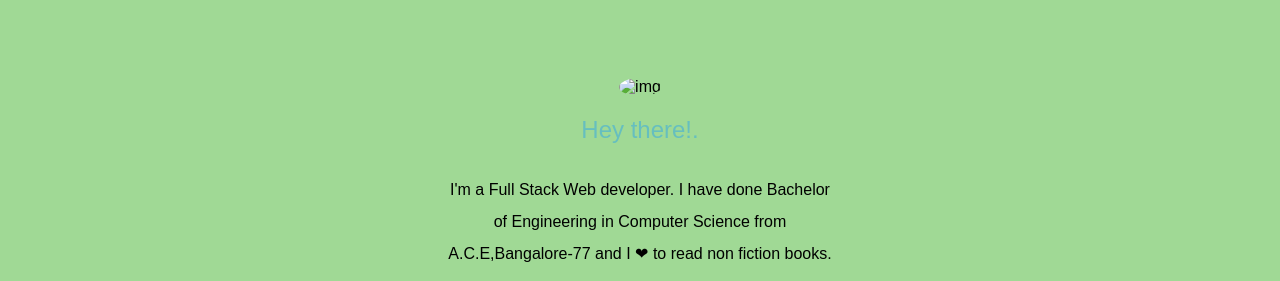
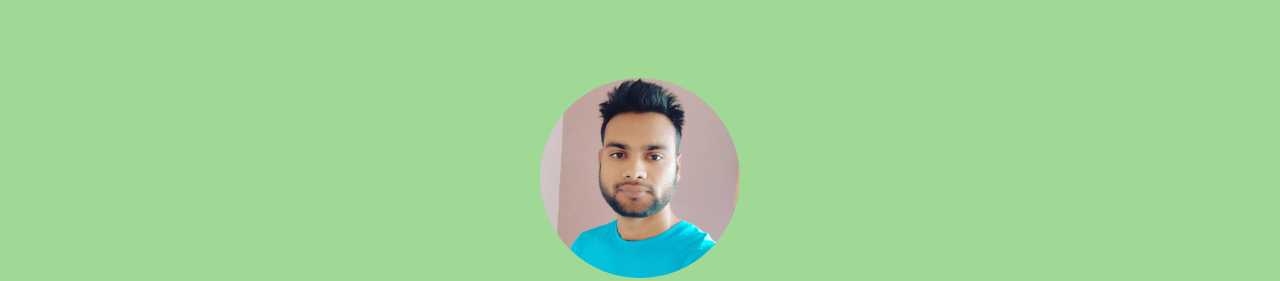
Before and after one commit to wasif-codi/cv2, a plain HTML site: page index.html in a window 1280 px wide. Shown: the part 722-1003 px from the top of the page. Drawn offline with Linux system fonts and the light colour scheme.

Commit message:
line no 37

```diff
--- a/index.html
+++ b/index.html
@@ -34,7 +34,7 @@
     <div class="profile">
 
 
-      <img class="wasu" src="images/wasif.png" alt="img">
+      <img class="wasu" src="wasif.png" alt="img">
 
       <h2>Hey there!.</h2>
 
```
